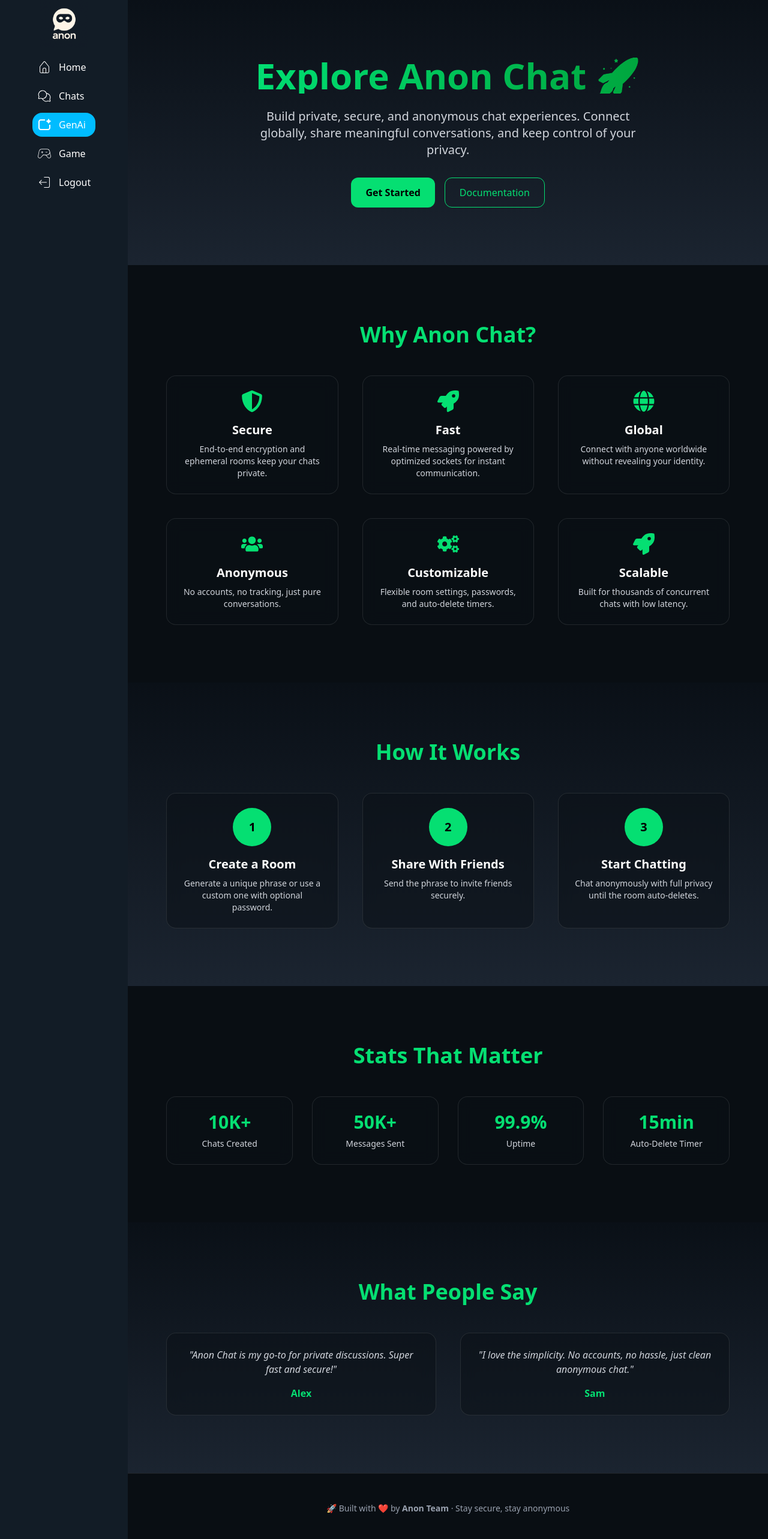
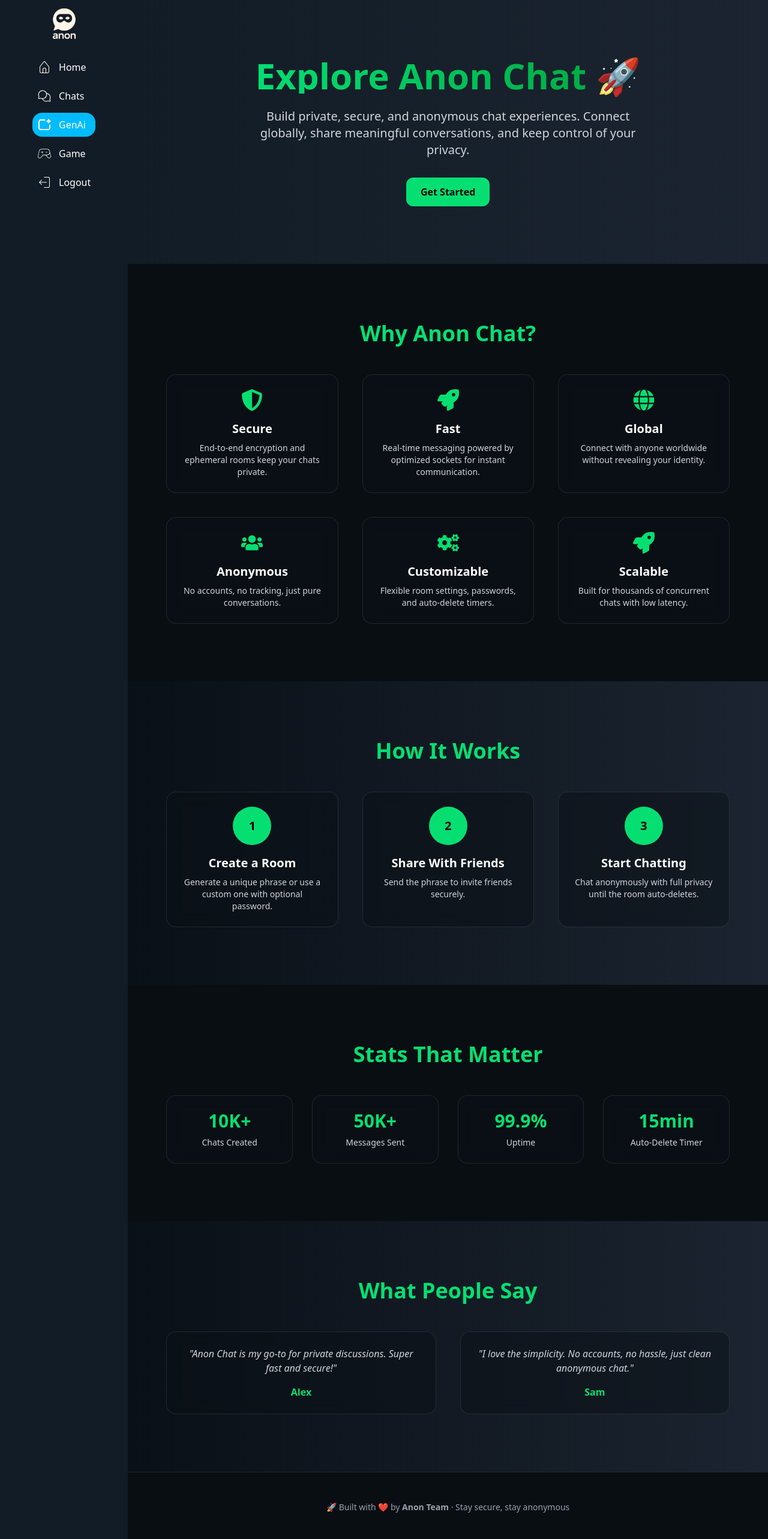
Before and after one commit to MoonLightCodes/Anon-client, a React (Vite) app: page /learnmore in a window 1280 px wide. Shown: the top 2566 px of the page at 60% size. Built offline with nearby package versions, Linux system fonts and the light colour scheme; no server answers; sample sign-in values are in the browser's storage.

Commit message:
icon change in home and readme

```diff
--- a/src/pages/Home.jsx
+++ b/src/pages/Home.jsx
@@ -27,7 +27,7 @@ const Home = () => {
       {/* Hero Section */}
       <div className="w-full sm:max-w-3xl text-center mt-16 sm:mt-20 px-4">
         <h1 className="text-5xl  font-extrabold bg-gradient-to-r from-indigo-500 to-purple-600 bg-clip-text text-transparent select-none">
-          Welcome to Anon Chat 💬
+          Welcome to Anon Chat <span className="text-white">💬</span>
         </h1>
         <p className="mt-4 text-gray-300 sm:text-lg">
           Create secure, anonymous chat rooms instantly. Share meaningful
--- a/src/pages/LearnMore.jsx
+++ b/src/pages/LearnMore.jsx
@@ -1,25 +1,25 @@
 import React from "react";
 import { FaRocket, FaShieldAlt, FaGlobe, FaUsers, FaCogs } from "react-icons/fa";
+import { useNavigate } from "react-router-dom";
 
 const LearnMore = () => {
+  const navigate = useNavigate();
   return (
     <div className="w-full min-h-screen bg-[#090e13] text-white font-sans">
       {/* Hero Section */}
-      <section className="flex flex-col items-center justify-center text-center py-24 px-4 bg-gradient-to-b from-[#0a1017] to-[#1b2430]">
+      <section className="flex flex-col items-center justify-center text-center py-24 px-4 bg-gradient-to-r from-[#121c26] to-[#1b2430]">
         <h1 className="text-5xl sm:text-6xl font-extrabold text-transparent bg-clip-text bg-gradient-to-r from-green-400 to-green-600">
-          Explore Anon Chat 🚀
+          Explore Anon Chat <span className="text-white">🚀</span>
         </h1>
         <p className="mt-6 text-gray-300 max-w-2xl text-lg sm:text-xl">
           Build private, secure, and anonymous chat experiences. Connect globally,
           share meaningful conversations, and keep control of your privacy.
         </p>
         <div className="mt-8 flex gap-4 flex-wrap justify-center">
-          <button className="px-6 py-3 bg-green-400 text-black font-semibold rounded-xl hover:scale-105 transition">
+          <button className="px-6 py-3 bg-green-400 text-black font-semibold rounded-xl hover:scale-105 transition" onClick={()=>navigate('/home')}>
             Get Started
           </button>
-          <button className="px-6 py-3 bg-transparent border border-green-400 text-green-400 rounded-xl hover:bg-green-400 hover:text-black transition">
-            Documentation
-          </button>
+
         </div>
       </section>
 
@@ -50,7 +50,7 @@ const LearnMore = () => {
       </section>
 
       {/* How It Works Section */}
-      <section className="py-24 px-6 sm:px-16 bg-gradient-to-b from-[#0a1017] to-[#1b2430]">
+      <section className="py-24 px-6 sm:px-16 bg-gradient-to-r from-[#0a1017] to-[#1b2430]">
         <h2 className="text-4xl font-bold text-center mb-12 text-green-400">
           How It Works
         </h2>
@@ -98,7 +98,7 @@ const LearnMore = () => {
       </section>
 
       {/* Testimonials Section */}
-      <section className="py-24 px-6 sm:px-16 bg-gradient-to-b from-[#0a1017] to-[#1b2430]">
+      <section className="py-24 px-6 sm:px-16 bg-gradient-to-r from-[#0a1017] to-[#1b2430]">
         <h2 className="text-4xl font-bold text-center mb-12 text-green-400">
           What People Say
         </h2>
```
